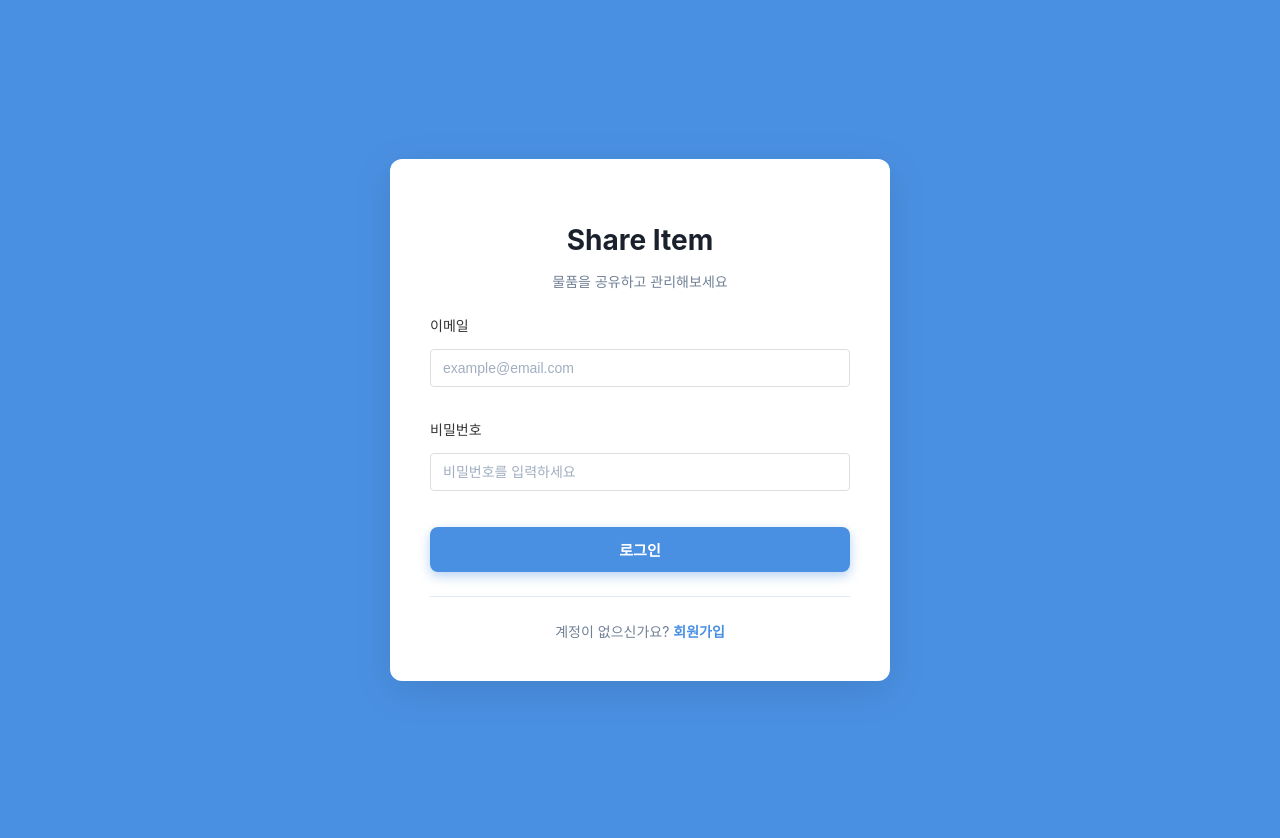
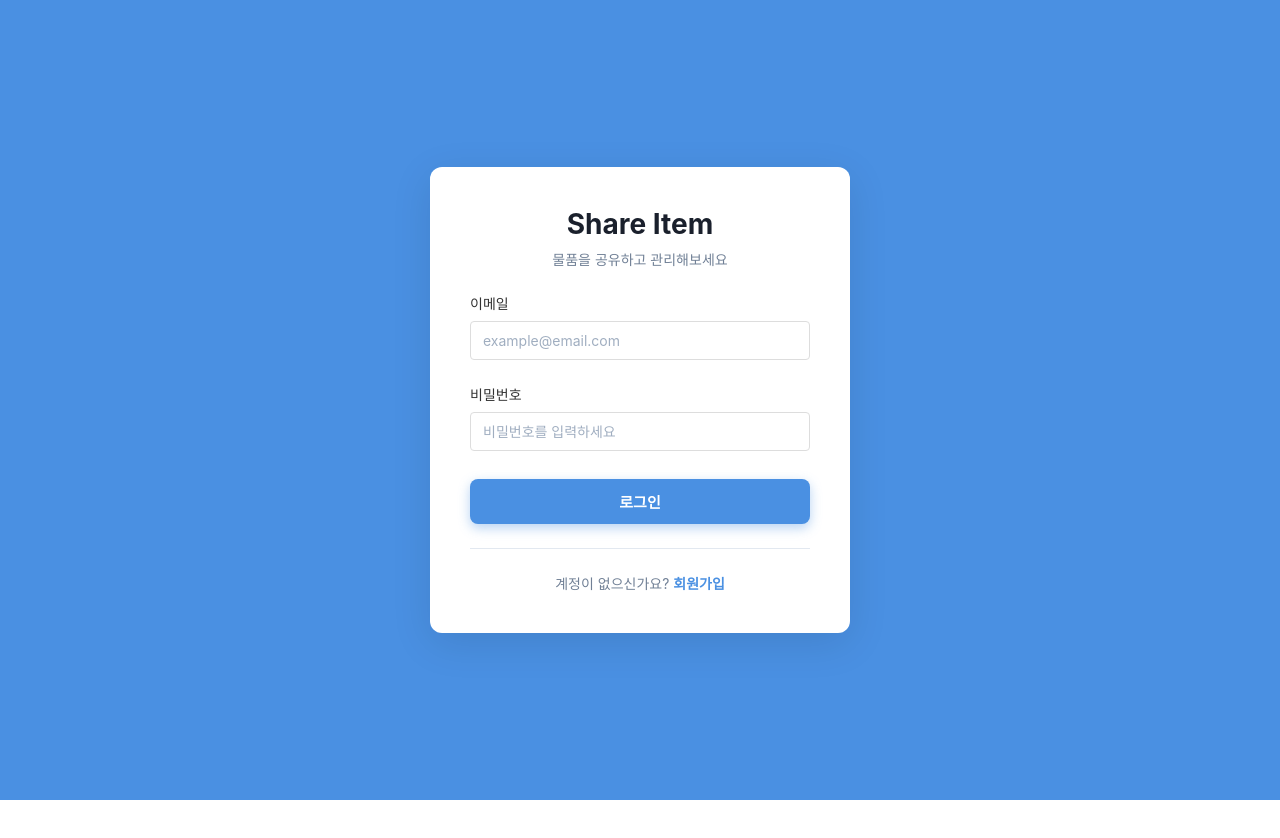
Before and after one commit to kim-jong-seong/shareitem, a React (Create React App) app: page / in a window 1280 px wide. After the commit the page ends 800 px from the top, so only its background shows below. Built offline with nearby package versions, Linux system fonts and the light colour scheme.

Commit message:
로그인 화면 css 간격 수정

```diff
--- a/src/App.css
+++ b/src/App.css
@@ -1,4 +1,47 @@
+/* CSS Reset */
+* {
+  margin: 0;
+  padding: 0;
+  box-sizing: border-box;
+}
+
+html, body {
+  height: 100%;
+  font-family: -apple-system, BlinkMacSystemFont, 'Segoe UI', 'Roboto', 'Oxygen',
+    'Ubuntu', 'Cantarell', 'Fira Sans', 'Droid Sans', 'Helvetica Neue', sans-serif;
+  -webkit-font-smoothing: antialiased;
+  -moz-osx-font-smoothing: grayscale;
+}
+
+/* 폼 요소 초기화 */
+button, input, select, textarea {
+  margin: 0;
+  padding: 0;
+  border: none;
+  background: none;
+  font-family: inherit;
+  font-size: inherit;
+  line-height: inherit;
+}
+
+/* 링크 초기화 */
+a {
+  text-decoration: none;
+  color: inherit;
+}
+
+/* 리스트 초기화 */
+ul, ol {
+  list-style: none;
+}
+
+/* 기본 앱 스타일 */
+#root {
+  height: 100%;
+}
+
 .App {
+  height: 100%;
   text-align: center;
 }
 
--- a/src/styles/Login.css
+++ b/src/styles/Login.css
@@ -4,7 +4,6 @@
   justify-content: center;
   align-items: center;
   background: #4a90e2;
-  padding: 20px;
 }
 
 .auth-card {
@@ -48,13 +47,11 @@
 .auth-form {
   display: flex;
   flex-direction: column;
-  gap: 8px;
 }
 
 .form-group {
   display: flex;
   flex-direction: column;
-  gap: 6px;
 }
 
 .form-group label {
```
